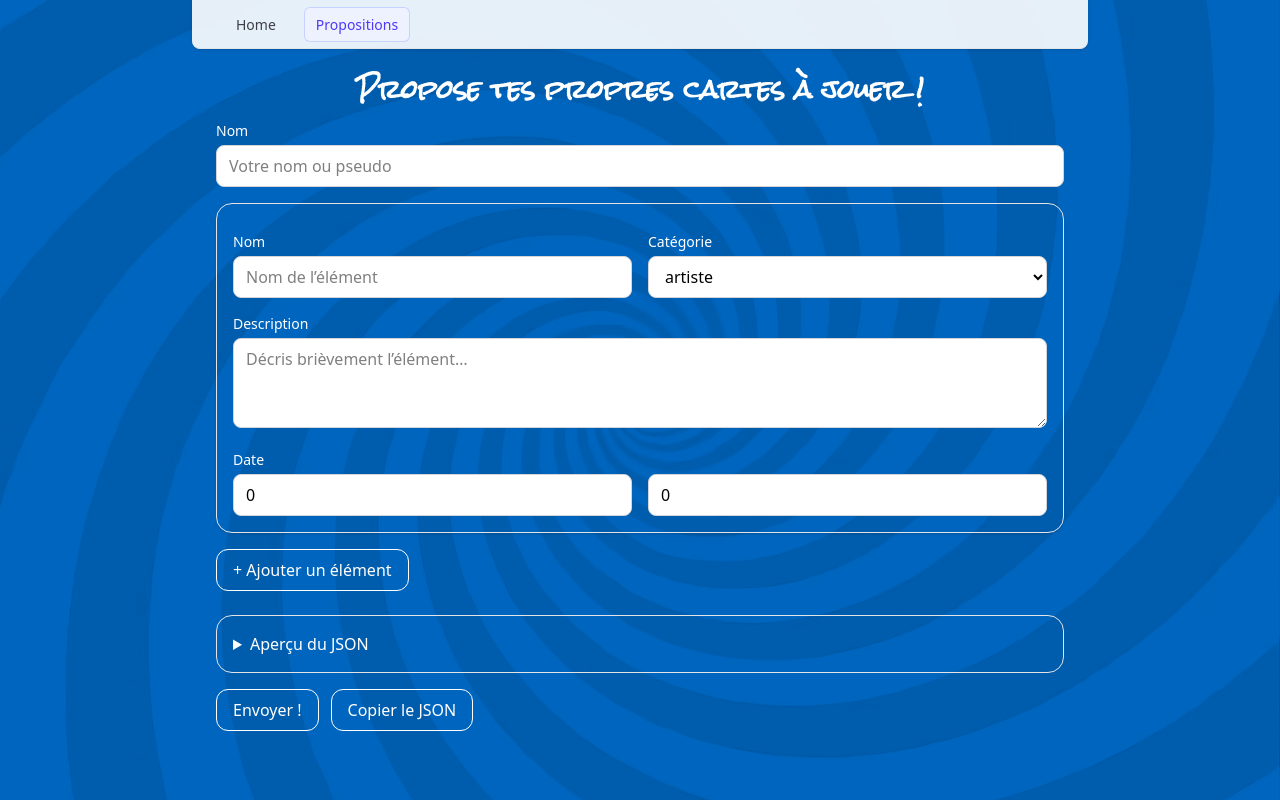
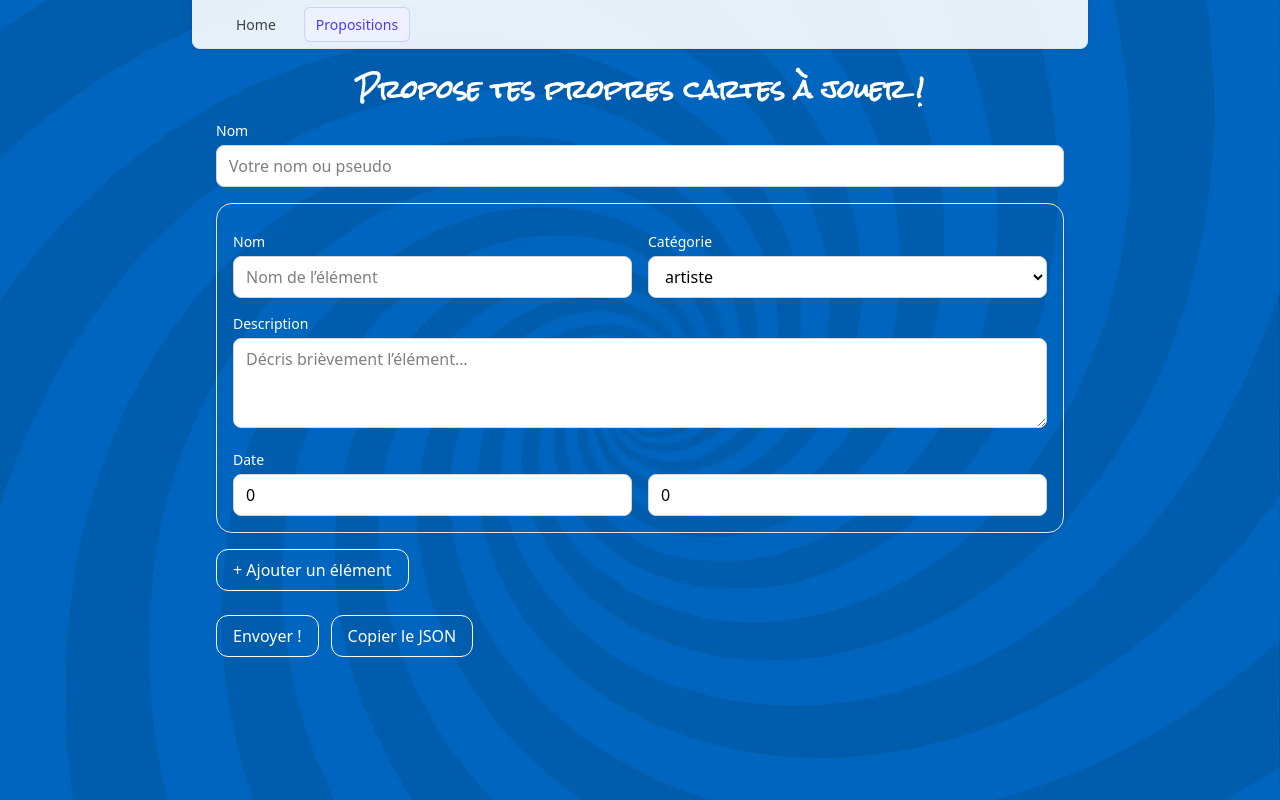
Before and after one commit to ThomasTew1579/Times-up, a React (Vite) app in the folder client/: page /proposal in a window 1280 px wide. Built offline with nearby package versions, Linux system fonts and the light colour scheme.

Commit message:
fix: cacher l'apercu json sur la page proposition

```diff
--- a/client/src/pages/Proposal.tsx
+++ b/client/src/pages/Proposal.tsx
@@ -12,7 +12,7 @@ type Item = {
 
 
 const subject: string = "Proposition d'ajout de personnage"
-const isAdmin: boolean = true;
+const isAdmin: boolean = false;
 
 function buildMailto({ to = "", subject = "", body = "" }) {
     const enc = (s: string) => encodeURIComponent(s).replace(/%0A/g, "%0D%0A");
```
